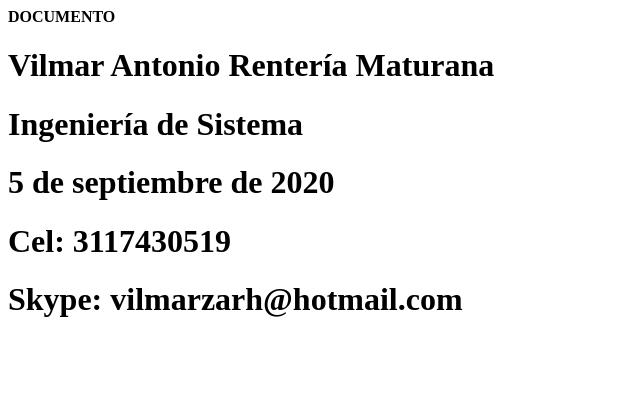
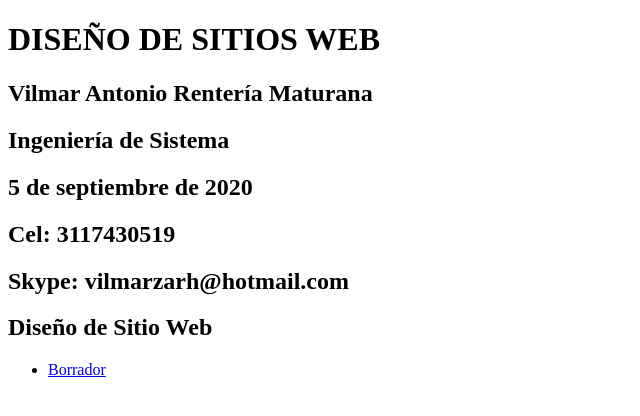
Before and after one commit to 1078918049/DSW_VilmarRenteria, a plain HTML site: page index.html in a window 1280 px wide. Shown: the whole page, without its empty margins (0-640 px from the left). Drawn offline with Linux system fonts and the light colour scheme.

Commit message:
Version 1
Se modifica la pagina index, adicionandole el enlace de la la pagina planning.

```diff
--- a/index.html
+++ b/index.html
@@ -3,13 +3,19 @@
 <cabeza >
     <meta  charset = " UTF-8 " >
     <meta  name = " viewport " content = " width = device-width, initial-scale = 1.0 " >
-    <título > <strong>DOCUMENTO</strong> </título >
-</cabeza >
+    <título > <strong><h1>DISEÑO DE SITIOS WEB</h1></strong> </título >
+    </cabeza >
 <cuerpo >
-    <h1 > Vilmar Antonio Rentería Maturana </h1 >
-    <h1 > Ingeniería de Sistema </h1 >
-    <h1 > 5 de septiembre de 2020 </h1>
-    <h1 > Cel: 3117430519 </h1 >
-    <h1 > Skype: vilmarzarh@hotmail.com </h1 >
+    <h2 > Vilmar Antonio Rentería Maturana </h2>
+    <h2 > Ingeniería de Sistema </h2 >
+    <h2 > 5 de septiembre de 2020 </h2>
+    <h2 > Cel: 3117430519 </h2 >
+    <h2 > Skype: vilmarzarh@hotmail.com </h2>
+
+    <nav> <h1 > Diseño de Sitio Web</h2>
+        <ul class="Menu">
+            <li><a href ="planning.html">Borrador</li></a>
+        </ul>
+    </nav>
 </cuerpo >
 </html >
```
Also changed, not shown: planning.html (renamed from pluning.html).
